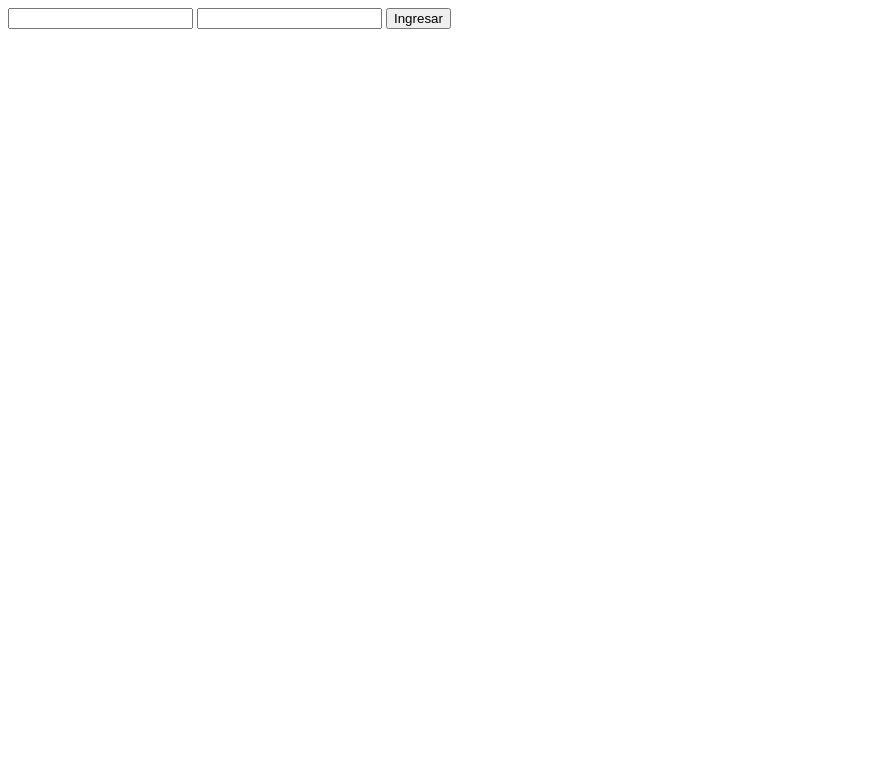
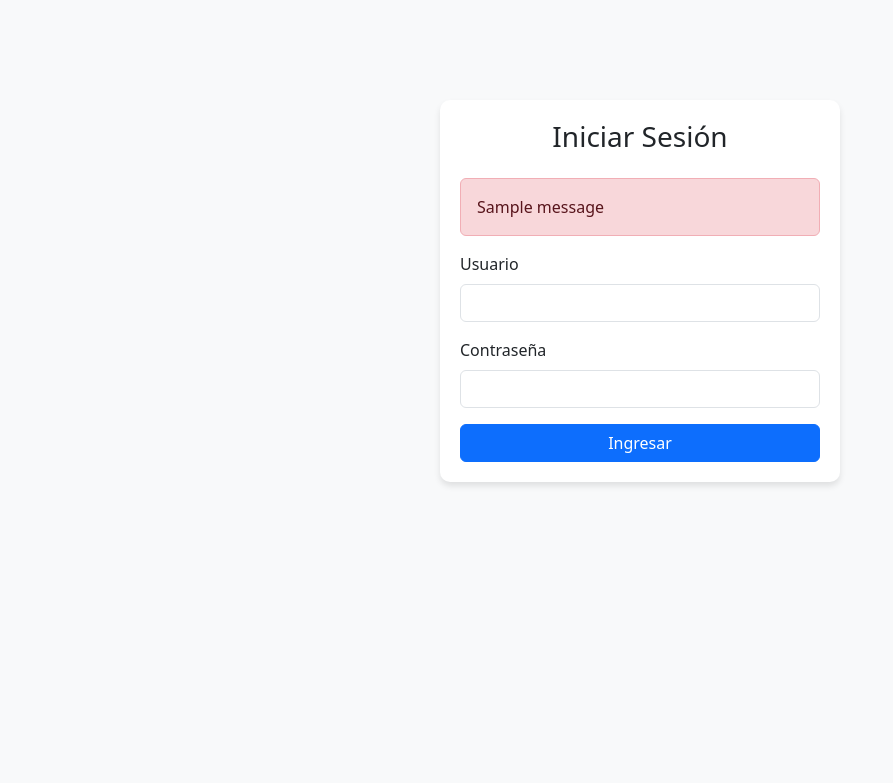
Before and after one commit to sarojasgarrido/Hc-alimentos-, a Flask app: page / in a window 1280 px wide. Shown: the top 783 px of the page, without its empty margins (0-893 px from the left). Run offline with Flask 3, Linux system fonts and the light colour scheme; one stand-in notice (Sample message) is shown.

Commit message:
login.html

```diff
--- a/templates/login.html
+++ b/templates/login.html
@@ -1,5 +1,42 @@
-<form action="/login" method="POST">
-    <input type="text" name="usuario">
-    <input type="password" name="clave">
-    <button type="submit">Ingresar</button>
-</form>
+<!DOCTYPE html>
+<html lang="es">
+<head>
+    <meta charset="UTF-8">
+    <meta name="viewport" content="width=device-width, initial-scale=1.0">
+    <title>Acceso HC Alimentos</title>
+    <link href="https://cdn.jsdelivr.net/npm/bootstrap@5.3.0/dist/css/bootstrap.min.css" rel="stylesheet">
+    <style>
+        body { background-color: #f8f9fa; }
+        .login-card { max-width: 400px; margin: 100px auto; padding: 20px; border-radius: 10px; box-shadow: 0 4px 6px rgba(0,0,0,0.1); background: white; }
+    </style>
+</head>
+<body>
+
+<div class="container">
+    <div class="login-card">
+        <h3 class="text-center mb-4">Iniciar Sesión</h3>
+
+        {% with messages = get_flashed_messages() %}
+            {% if messages %}
+                {% for message in messages %}
+                    <div class="alert alert-danger">{{ message }}</div>
+                {% endfor %}
+            {% endif %}
+        {% endwith %}
+
+        <form action="/" method="POST">
+            <div class="mb-3">
+                <label class="form-label">Usuario</label>
+                <input type="text" name="usuario" class="form-control" required>
+            </div>
+            <div class="mb-3">
+                <label class="form-label">Contraseña</label>
+                <input type="password" name="clave" class="form-control" required>
+            </div>
+            <button type="submit" class="btn btn-primary w-100">Ingresar</button>
+        </form>
+    </div>
+</div>
+
+</body>
+</html>
```
